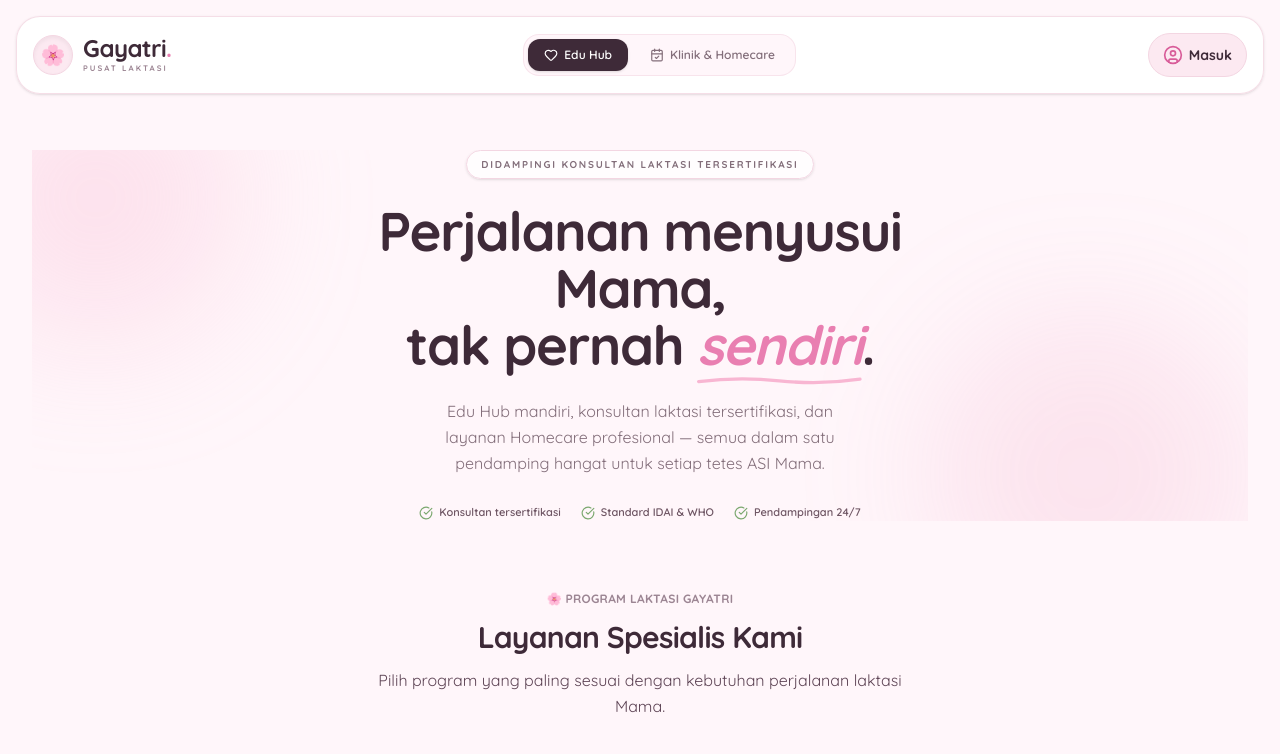
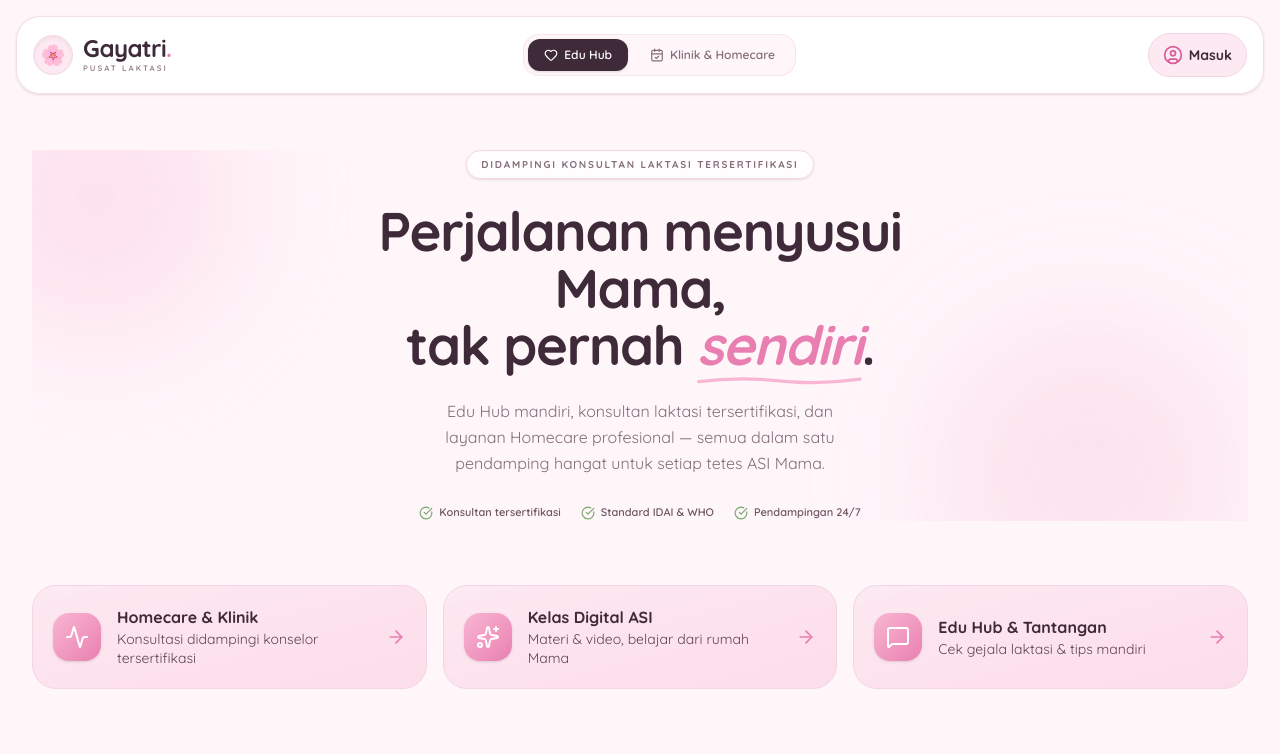
Before and after one commit to ryanrizki/gayatri-lactation-care, a React (Vite) app: page / in a window 1280 px wide. Shown: the top 754 px of the page. Built offline with nearby package versions, Linux system fonts and the light colour scheme.

Commit message:
feat(home): promo banners below hero

```diff
--- a/src/components/Dashboard.tsx
+++ b/src/components/Dashboard.tsx
@@ -200,6 +200,31 @@ export default function Dashboard() {
             ))}
           </div>
         </div>
+      </section>
+
+      {/* 1b. Promo banners */}
+      <section className="grid grid-cols-1 sm:grid-cols-3 gap-4">
+        {[
+          { Icon: Activity, title: "Homecare & Klinik", sub: "Konsultasi didampingi konselor tersertifikasi", onClick: () => navigate("/layanan") },
+          { Icon: Sparkles, title: "Kelas Digital ASI", sub: "Materi & video, belajar dari rumah Mama", onClick: () => navigate("/layanan") },
+          { Icon: MessageSquare, title: "Edu Hub & Tantangan", sub: "Cek gejala laktasi & tips mandiri", onClick: () => document.getElementById("program-laktasi")?.scrollIntoView({ behavior: "smooth" }) },
+        ].map(({ Icon, title, sub, onClick }) => (
+          <button
+            key={title}
+            type="button"
+            onClick={onClick}
+            className="group text-left flex items-center gap-4 p-5 rounded-3xl border border-[#F3D6E2] bg-gradient-to-br from-[#FCE9F1] to-[#F8B6D2]/40 hover:-translate-y-0.5 hover:shadow-md transition-all duration-300 cursor-pointer min-h-[44px]"
+          >
+            <div className="w-12 h-12 shrink-0 rounded-2xl bg-gradient-to-br from-[#F8B6D2] to-[#E97FB1] flex items-center justify-center shadow-sm">
+              <Icon className="w-6 h-6 text-white" />
+            </div>
+            <div className="flex-1 min-w-0">
+              <h3 className="font-display font-bold text-base text-[#3E2A38] leading-snug">{title}</h3>
+              <p className="text-sm text-[#5E4455] leading-snug mt-0.5">{sub}</p>
+            </div>
+            <ArrowRight className="w-5 h-5 text-[#E97FB1] shrink-0 transition-transform duration-200 group-hover:translate-x-0.5" />
+          </button>
+        ))}
       </section>
 
       {/* 2. Interactive Programs Directory */}
```
